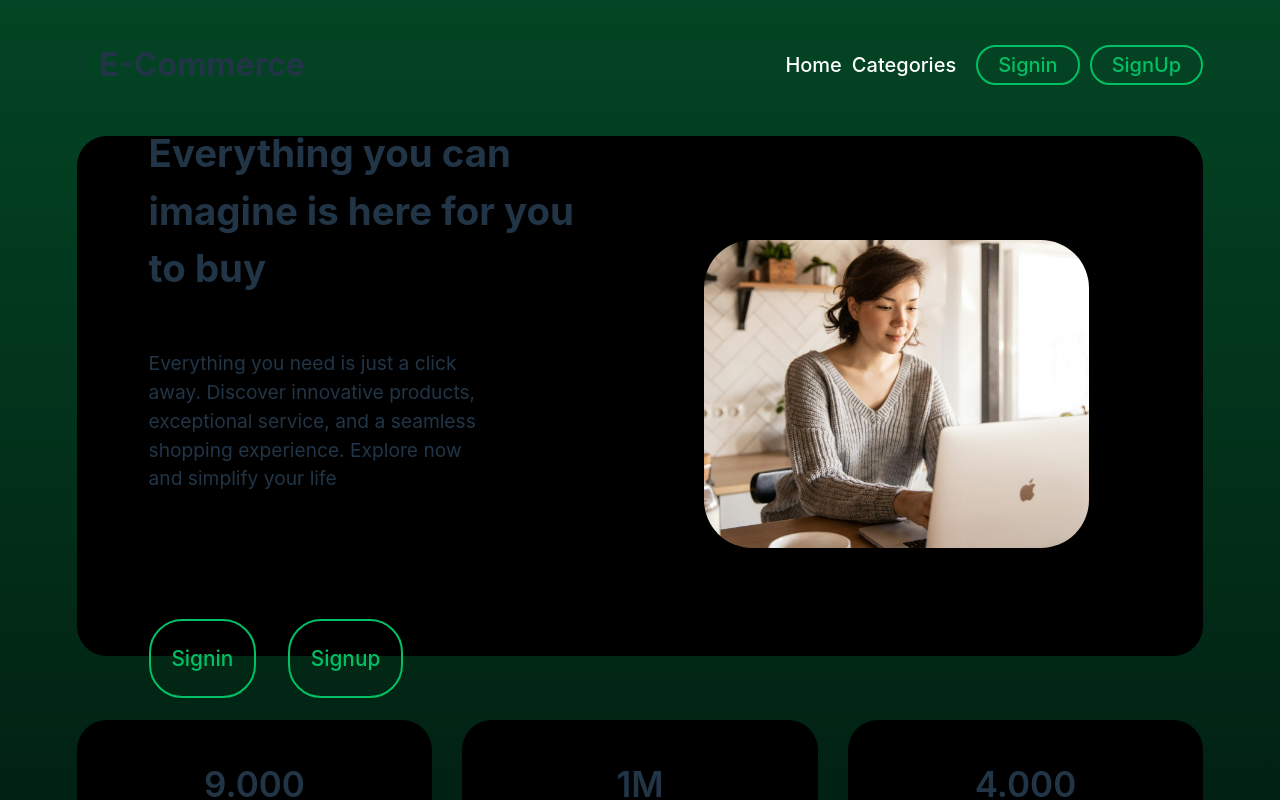
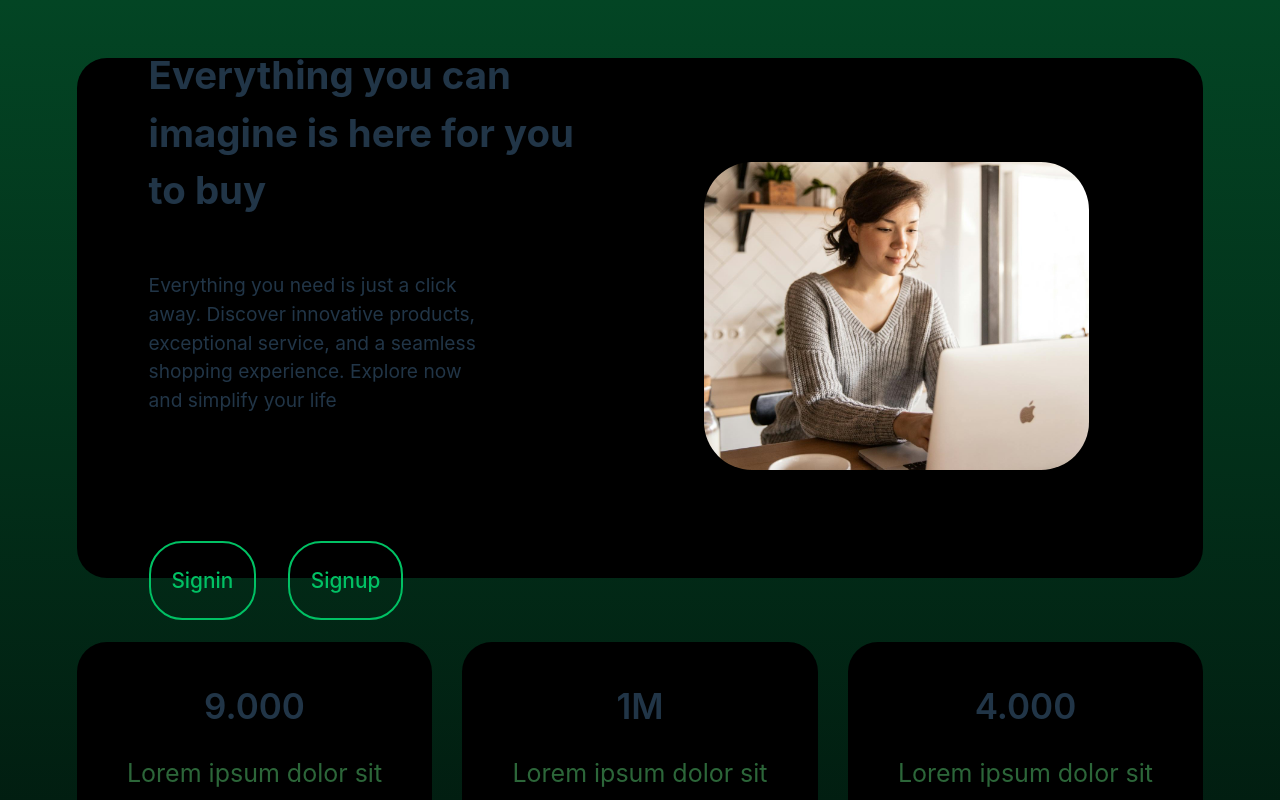
Before and after one commit to celik-arda/e-commerce, a React (Vite) app: page / in a window 1280 px wide. Shown: the top 800 px of the page. Built offline with nearby package versions, Linux system fonts and the light colour scheme.

Commit message:
style(Header.tsx): delete unneccessary codes in comment
remove codes that doesn't use and are in comment line

```diff
--- a/src/components/header/Header.tsx
+++ b/src/components/header/Header.tsx
@@ -1,4 +1,3 @@
-import { NavLink } from 'react-router-dom'
 import style from './Header.module.css';
 
 // importing hero_section_image from public //
@@ -8,27 +7,7 @@ const Header = () => {
     return (
         <div className={style.header_container}>
 
-            <div className={style.header_menu}>
-                <div className={style.site_name}>
-                    <span> O </span>
-                    <h1>E-Commerce</h1>
-                </div>
-                <div className={style.nav_container}>
-                    <nav>
-                        <div className={style.navbar}>
-                            <NavLink to='/'>Home</NavLink>
-                            <NavLink to='/categories'>Categories</NavLink>
-                            <NavLink to='/basket'></NavLink>
-                            <NavLink to='/signin'>
-                                <button className='button_dark' type='submit'>Signin</button>
-                            </NavLink>
-                            <NavLink to='/signup'>
-                                <button className='button_dark' type='submit'>SignUp</button>
-                            </NavLink>
-                        </div>
-                    </nav>
-                </div>
-            </div>
+
             <div className={style.hero_section}>
                 <div className={style.hero_left_side}>
                     <h2>Everything you can imagine is here for you to buy</h2>
```
